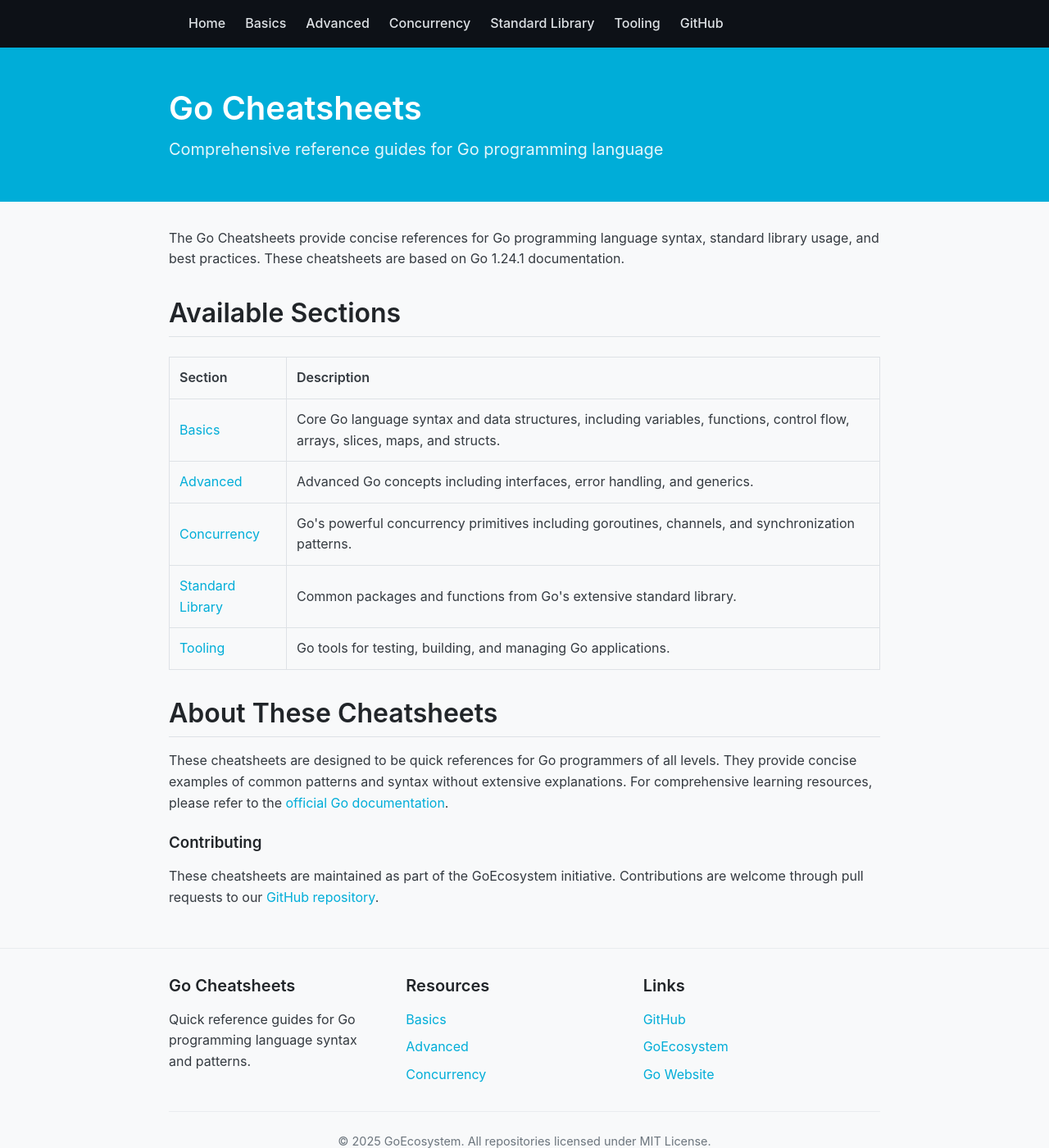
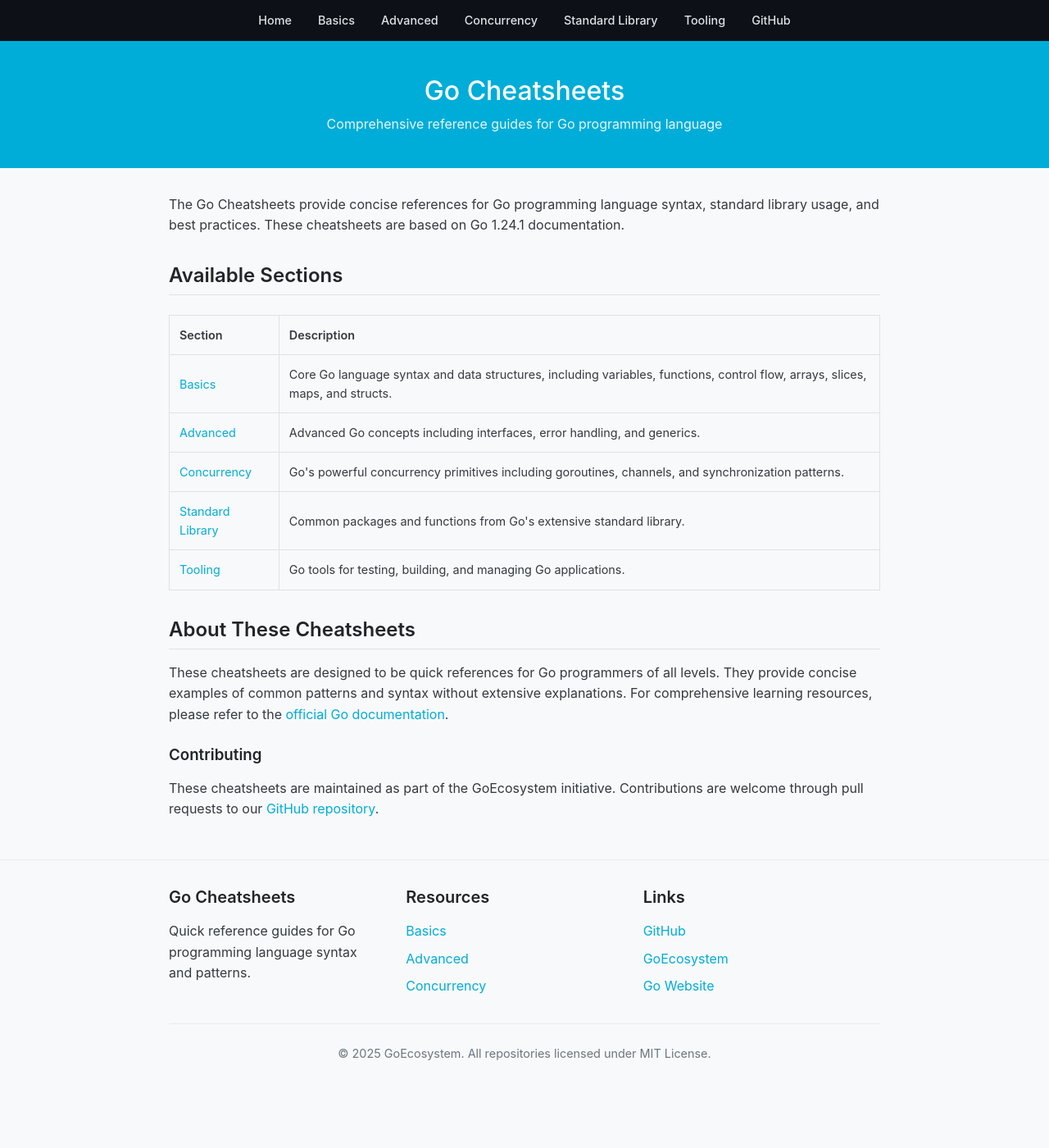
Before and after one commit to GoEcosystem/go-cheatsheets, a Jekyll site: the page built from index.md, in a window 1280 px wide and 1400 px high. Shown: the whole window at 82% size. Built offline with Jekyll 4.4.1, drawn with Linux system fonts in a browser that asks for light colours.

Commit message:
Perfect the styling to exactly match Go Web Scraper API with centered navigation and correct cyan header

```diff
--- a/assets/css/style.scss
+++ b/assets/css/style.scss
@@ -3,16 +3,16 @@
 
 /*
  * GoEcosystem Documentation - Main Stylesheet
- * Matching the Go Web Scraper API documentation style
+ * Exactly matching the Go Web Scraper API documentation style
  */
 
 /* Base Variables */
 :root {
   /* Colors */
-  --primary-color: #00ADD8;       /* Go blue */
+  --primary-color: #00ADD8;       /* Go blue - bright cyan blue from the image */
   --primary-light: #5DC9E2;
   --primary-dark: #0092B8;
-  --dark-color: #0D1117;
+  --dark-color: #0D1117;          /* Dark header color */
   --light-color: #F8F9FA;
   --gray-100: #F8F9FA;
   --gray-200: #E9ECEF;
@@ -65,7 +65,7 @@
 }
 
 h2 {
-  font-size: 2rem;
+  font-size: 1.5rem;
   margin-top: 2rem;
   padding-bottom: 0.5rem;
   border-bottom: 1px solid var(--gray-300);
@@ -82,10 +82,10 @@
   padding: 0 1rem;
 }
 
-/* Header */
+/* Header - exactly matching the screenshot */
 .site-header {
   background-color: var(--dark-color);
-  padding: 1rem 0;
+  padding: 0.75rem 0;
   position: sticky;
   top: 0;
   z-index: 100;
@@ -93,37 +93,25 @@
 
 .site-header .container {
   display: flex;
-  justify-content: space-between;
+  justify-content: center; /* Center the navigation to match the image */
   align-items: center;
-}
-
-.site-logo {
-  display: flex;
-  align-items: center;
-  color: white;
-  font-weight: 700;
-  font-size: 1.5rem;
-  text-decoration: none;
-}
-
-.logo-image {
-  margin-right: 0.75rem;
-  border-radius: 50%;
 }
 
 .site-nav ul {
   display: flex;
   list-style-type: none;
   margin: 0;
+  padding: 0;
 }
 
 .site-nav li {
-  margin: 0 0 0 1.5rem;
+  margin: 0 1rem;
 }
 
 .site-nav a {
   color: var(--gray-300);
   font-weight: 500;
+  font-size: 0.9rem;
 }
 
 .site-nav a:hover, .site-nav a.active {
@@ -133,22 +121,24 @@
 
 /* API Header - exactly like Go Web Scraper */
 .api-header {
-  background-color: #00ADD8;
+  background-color: #00ADD8; /* Exact cyan blue color from the image */
   color: white;
-  padding: 3rem 0;
+  padding: 2.5rem 0;
   margin-bottom: 2rem;
+  text-align: center; /* Center the text to match the image */
 }
 
 .api-header h1 {
   color: white;
   margin: 0;
-  font-size: 2.5rem;
+  font-size: 2rem;
+  font-weight: 500; /* Match the lighter font weight from the image */
 }
 
 .api-header p {
   color: rgba(255, 255, 255, 0.9);
   margin: 0.5rem 0 0;
-  font-size: 1.25rem;
+  font-size: 1rem;
 }
 
 /* API Content */
@@ -161,6 +151,7 @@
   width: 100%;
   border-collapse: collapse;
   margin: 1.5rem 0;
+  font-size: 0.9rem; /* Match font size from image */
 }
 
 th {
@@ -249,22 +240,13 @@
 
 /* Responsive adjustments */
 @media (max-width: 768px) {
-  .site-header .container {
-    flex-direction: column;
-    align-items: flex-start;
-  }
-
-  .site-nav {
-    margin-top: 1rem;
-    width: 100%;
-  }
-
   .site-nav ul {
     flex-wrap: wrap;
+    justify-content: center;
   }
 
   .site-nav li {
-    margin: 0.5rem 1rem 0.5rem 0;
+    margin: 0.5rem 0.75rem;
   }
 
   .footer-content {
```
